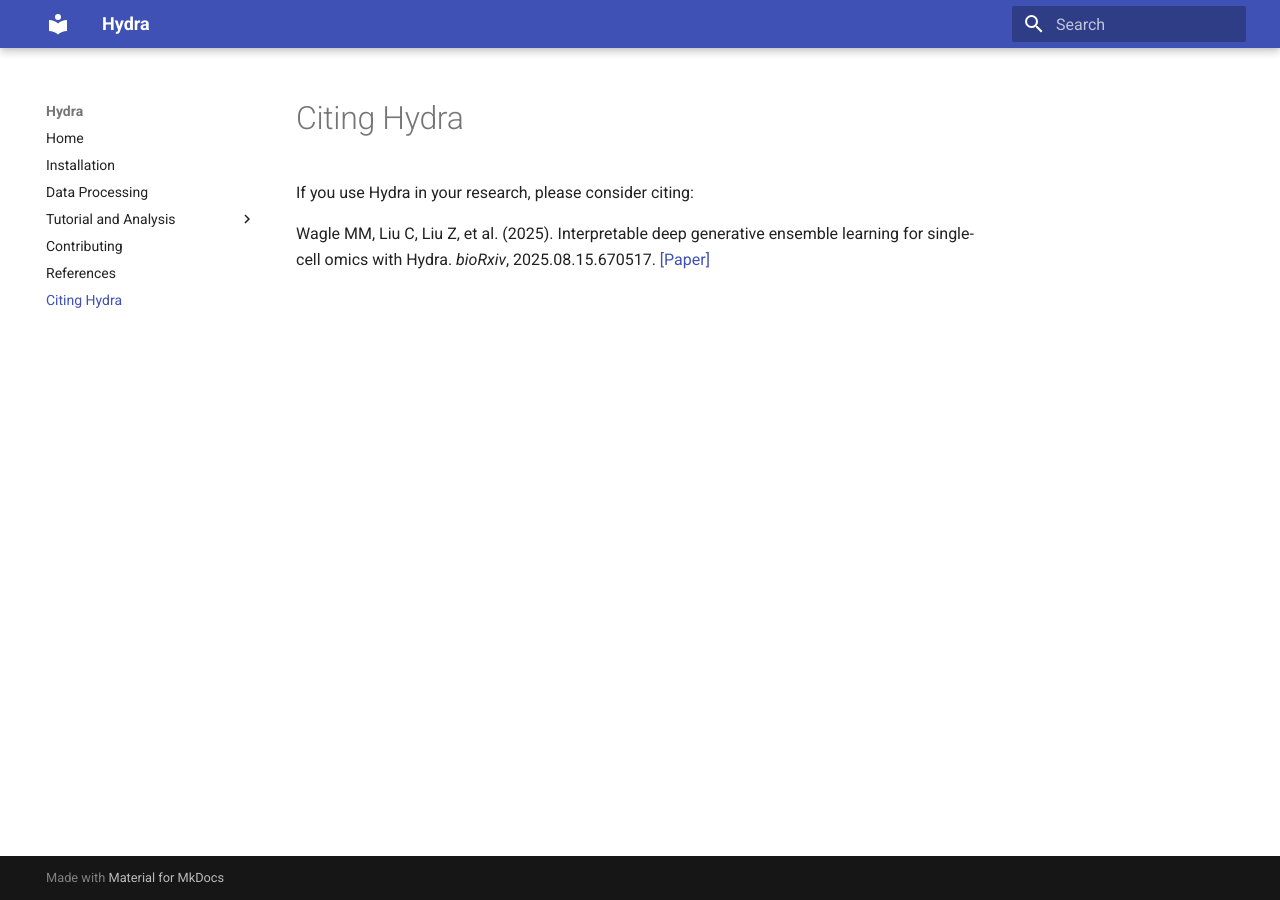
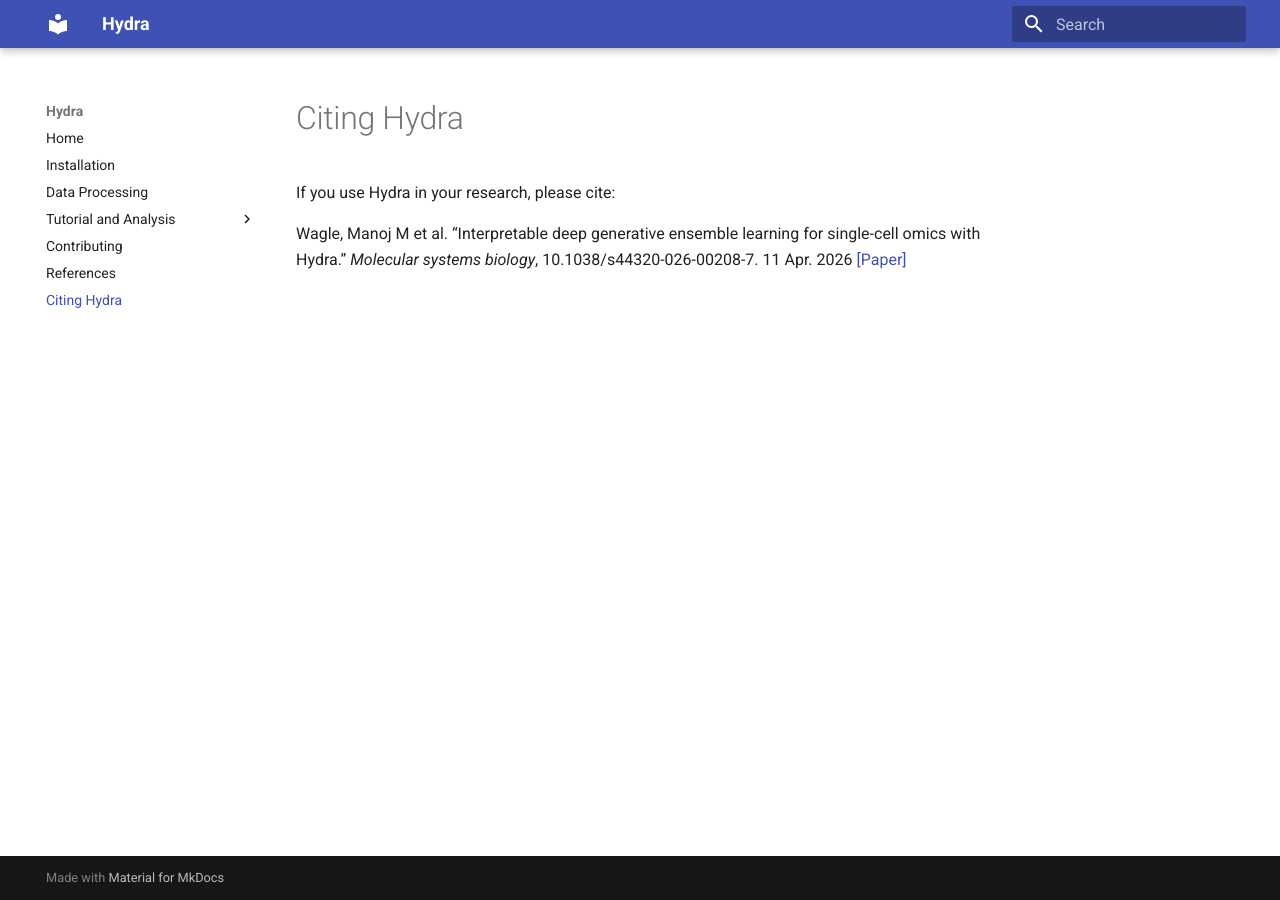
Before and after one commit to SydneyBioX/Hydra, an MkDocs documentation site: the page built from docs/citation.md, in a window 1280 px wide. Built offline with MkDocs 1.6.1 and Material for MkDocs 9.7.7, drawn with Linux system fonts in a browser that asks for light colours.

Commit message:
Update citation format and reference details

```diff
--- a/docs/citation.md
+++ b/docs/citation.md
@@ -1,5 +1,5 @@
 # Citing Hydra
 
-If you use Hydra in your research, please consider citing:
+If you use Hydra in your research, please cite:
 
-Wagle MM, Liu C, Liu Z, et al. (2025). Interpretable deep generative ensemble learning for single-cell omics with Hydra. *bioRxiv*, 2025.08.15.670517. [[Paper]](https://doi.org/10.1101/2025.08.15.670517)
+Wagle, Manoj M et al. “Interpretable deep generative ensemble learning for single-cell omics with Hydra.” <i>Molecular systems biology</i>, 10.1038/s44320-026-00208-7. 11 Apr. 2026  [[Paper]](https://doi.org/10.1038/s44320-026-00208-7)
```
